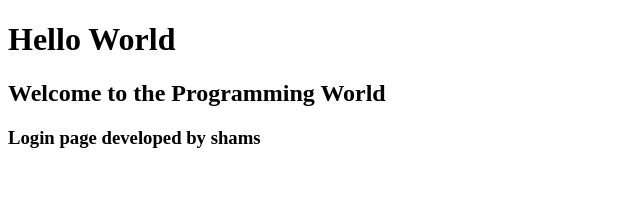
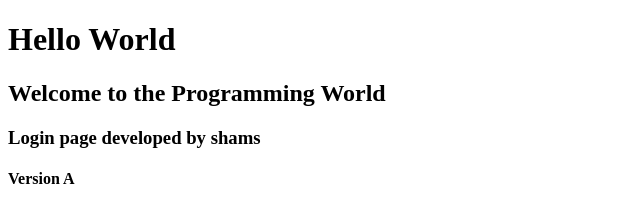
Before and after one commit to Shamsulhaq-Shams/git-practice, a plain HTML site: page index.html in a window 1280 px wide. Shown: the full height of the page, 0-640 px from the left. Drawn offline with Linux system fonts and the light colour scheme.

Commit message:
update file

```diff
--- a/index.html
+++ b/index.html
@@ -8,5 +8,6 @@
         <h1>Hello World</h1>
         <h2>Welcome to the Programming World</h2>
         <h3>Login page developed by shams</h3>
+        <h4>Version A</h4>
     </body>
 </html>
```
